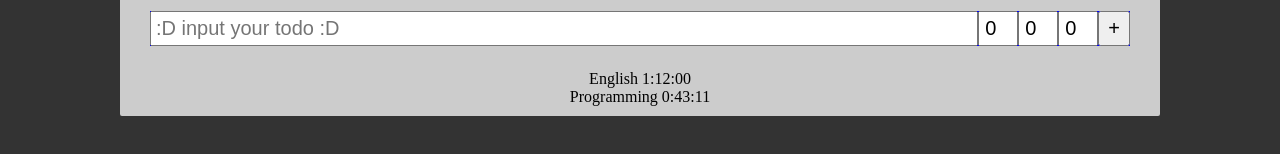
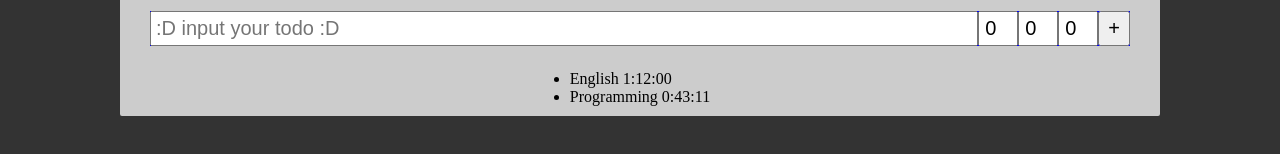
Before and after one commit to workingpoormann/JavaScripts, a plain HTML site: page mytool/todo-app/index.html in a window 1280 px wide. Shown: the part 136-290 px from the top of the page. Drawn offline with Linux system fonts and the light colour scheme.

Commit message:
change p to ul

```diff
--- a/mytool/todo-app/index.html
+++ b/mytool/todo-app/index.html
@@ -54,8 +54,10 @@
         </form>
 
         <section id="todoList">
-          <p>English 1:12:00</p>
-          <p>Programming 0:43:11</p>
+          <ul>
+            <li>English 1:12:00</li>
+            <li>Programming 0:43:11</li>
+          </ul>
         </section>
       </section>
     </main>
```
